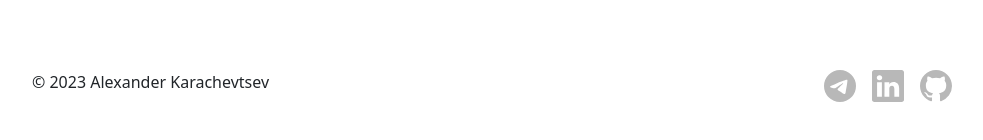
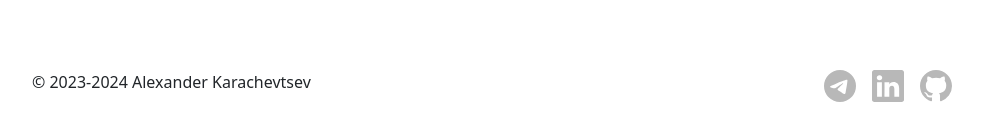
Before and after one commit to winerar/portfolio, a React (Vite) app: page / in a window 1280 px wide. Shown: the part 6509-6649 px from the top of the page, without its empty margins (268-1251 px from the left). Built offline with nearby package versions, Linux system fonts and the light colour scheme; the HTML template or start-up script is replaced by a standard one.

Commit message:
update year

```diff
--- a/src/components/Footer/Copyright.tsx
+++ b/src/components/Footer/Copyright.tsx
@@ -1,5 +1,5 @@
 const Copyright: React.FC = (): JSX.Element => {
-	return <p className="mb-0">© 2023 Alexander Karachevtsev</p>
+	return <p className="mb-0">© 2023-2024 Alexander Karachevtsev</p>
 }
 
 export default Copyright
```
